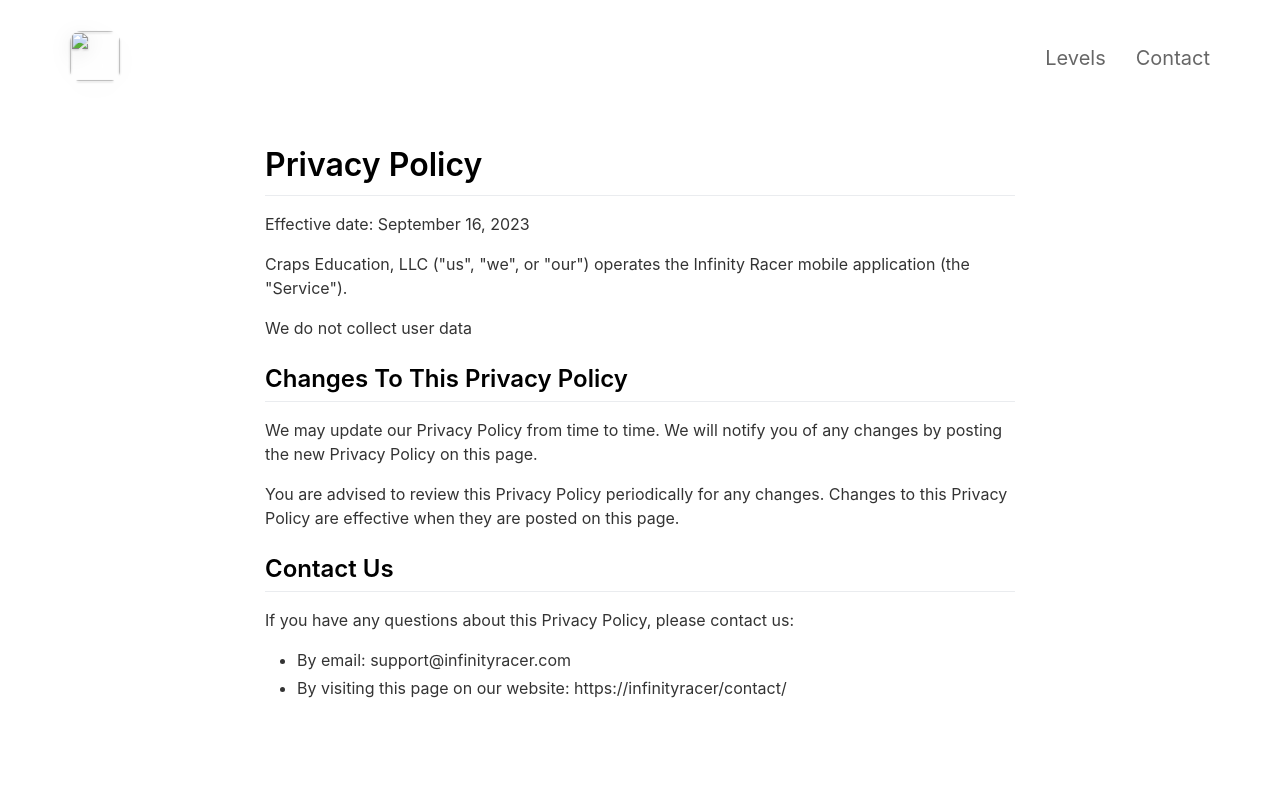
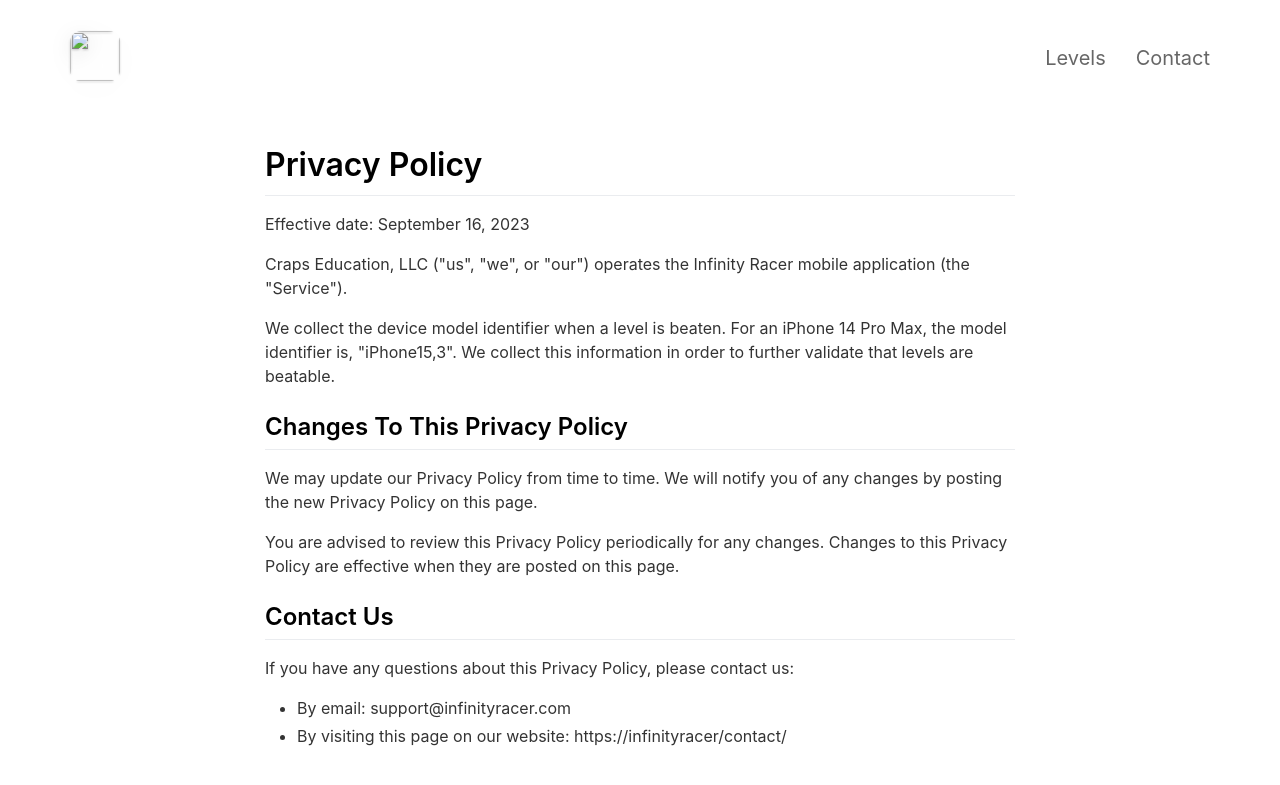
Before and after one commit to lando2319/infinity-racer, a Jekyll site: the page built from _pages/privacy-policy.md, in a window 1280 px wide. Shown: the top 785 px of the page. Built offline with Jekyll 4.4.1, drawn with Linux system fonts in a browser that asks for light colours; nearby versions of some CDN libraries.

Commit message:
adds model identifier info to privacy policy

```diff
--- a/_pages/privacy-policy.md
+++ b/_pages/privacy-policy.md
@@ -12,7 +12,7 @@
 
 <p>Craps Education, LLC ("us", "we", or "our") operates the Infinity Racer mobile application (the "Service").</p>
 
-<p>We do not collect user data</p>
+<p>We collect the device model identifier when a level is beaten. For an iPhone 14 Pro Max, the model identifier is, "iPhone15,3". We collect this information in order to further validate that levels are beatable.</p>
 
 <h2>Changes To This Privacy Policy</h2>
 <p>We may update our Privacy Policy from time to time. We will notify you of any changes by posting the new Privacy Policy on this page.</p>
```
